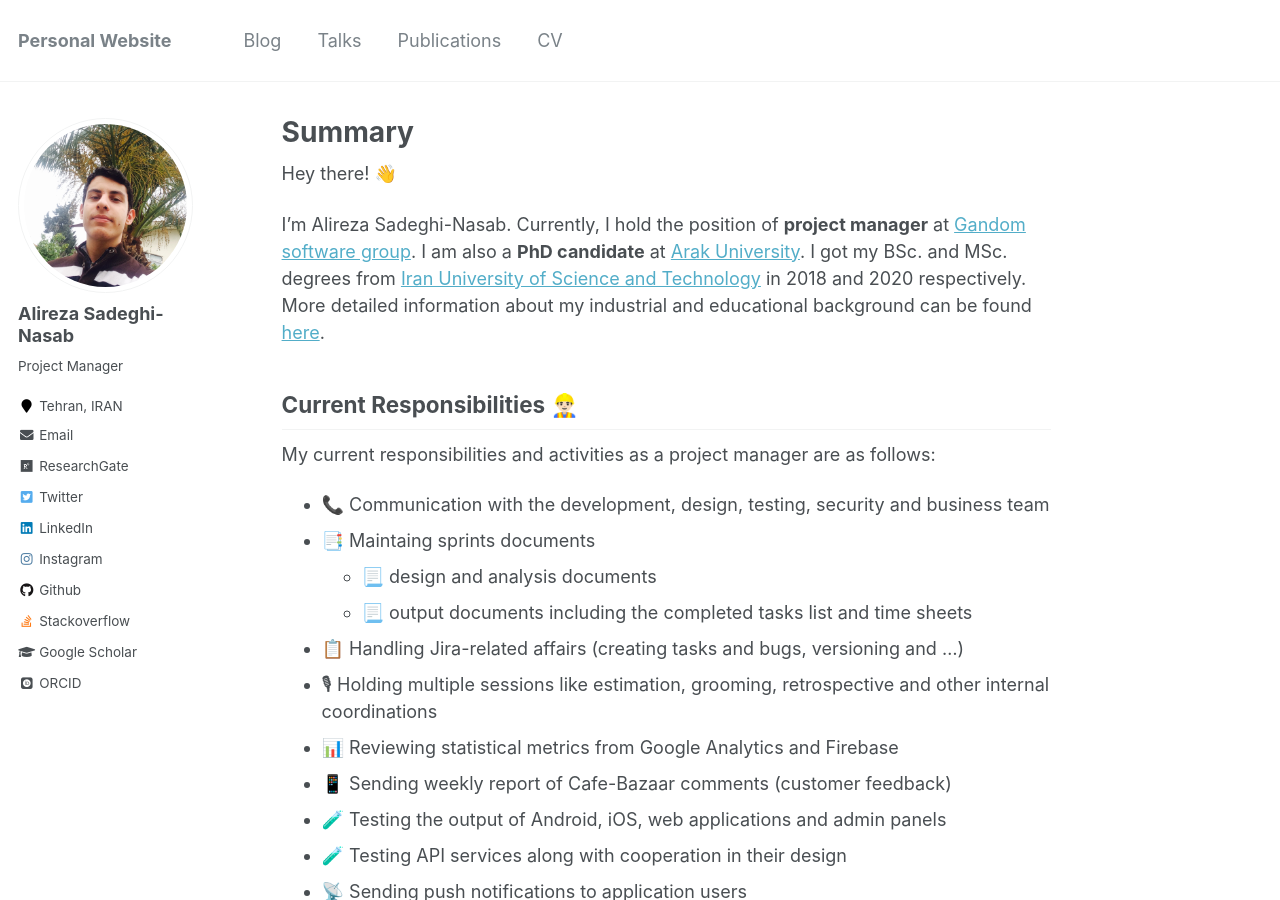
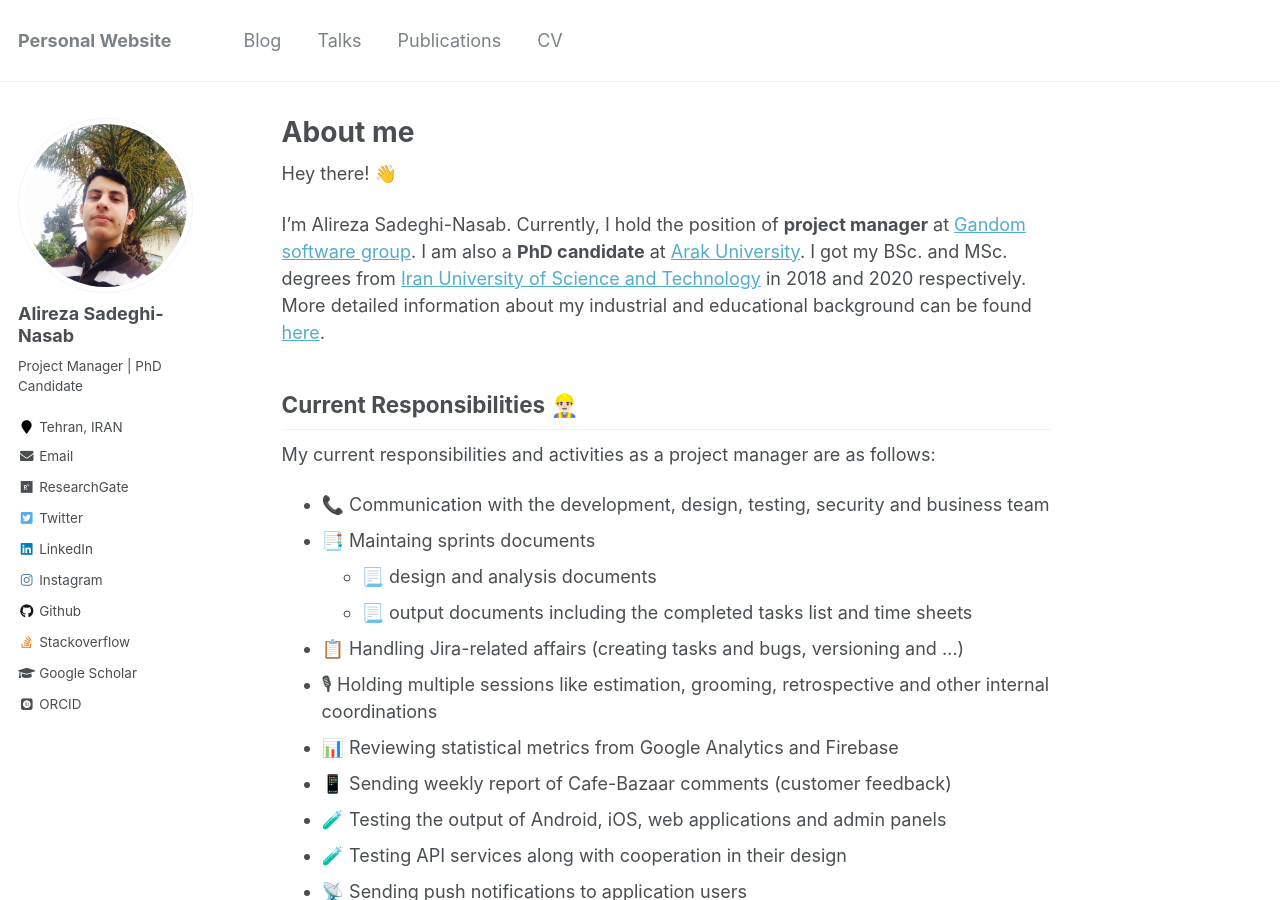
Before and after one commit to AlirezaSN/AlirezaSN.github.io, a Jekyll site: the page built from _pages/about.md, in a window 1280 px wide and 900 px high. Built offline with Jekyll 4.4.1, drawn with Linux system fonts in a browser that asks for light colours; some web fonts are replaced.

Commit message:
fix some words

```diff
--- a/_config.yml
+++ b/_config.yml
@@ -82,7 +82,7 @@ analytics:
 author:
   name             : "Alireza Sadeghi-Nasab"
   avatar           : "profile.JPEG"
-  bio              : "Project Manager"
+  bio              : "Project Manager | PhD Candidate"
   location         : "Tehran, IRAN"
   employer         :
   pubmed           :
--- a/_pages/about.md
+++ b/_pages/about.md
@@ -1,6 +1,6 @@
 ---
 permalink: /
-title: "Summary"
+title: "About me"
 excerpt: "About me"
 author_profile: true
 redirect_from:
```
Also changed, not shown: _posts/2022-05-06-blog-post-4.md (+1 -1 lines).
